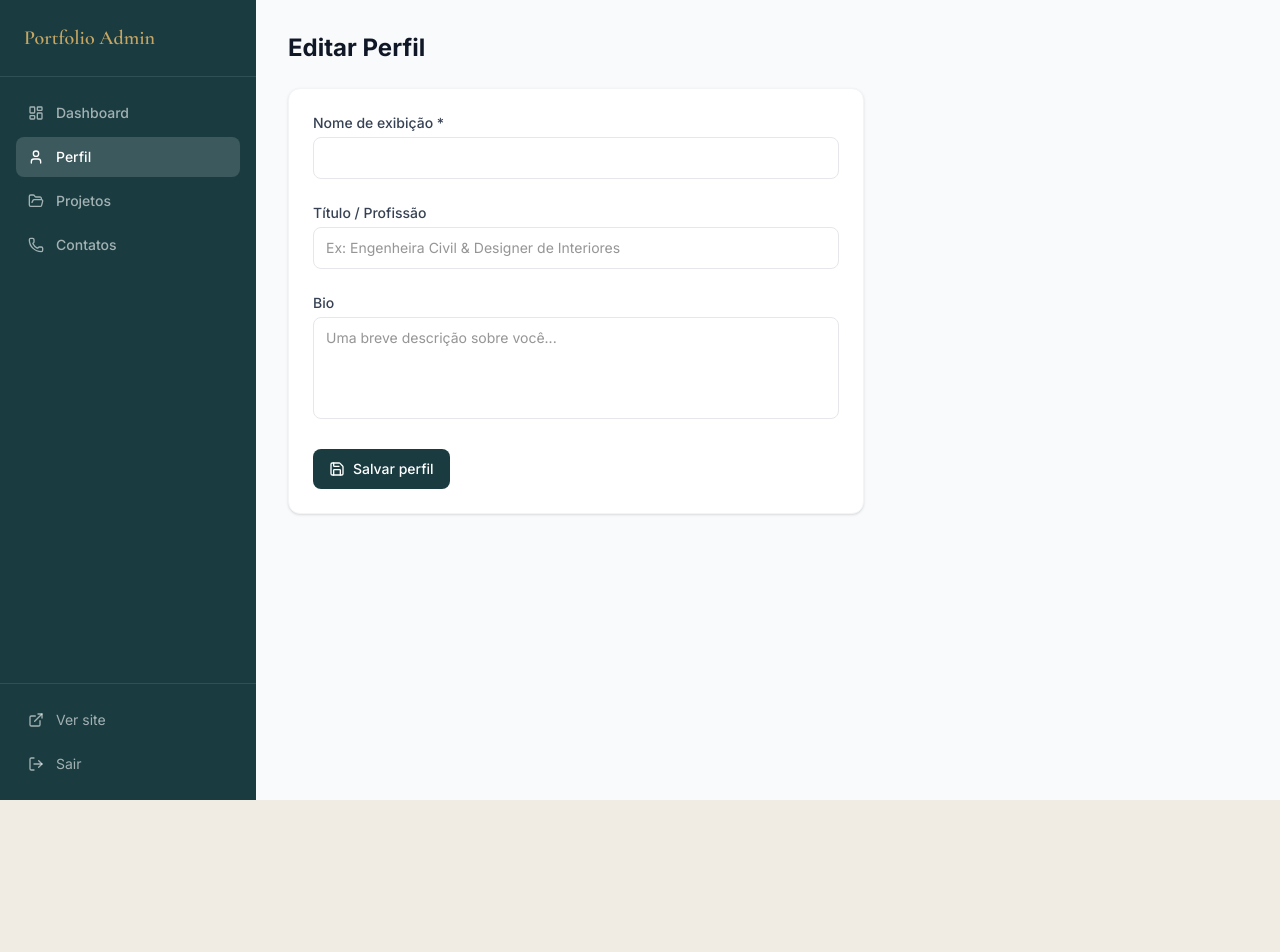
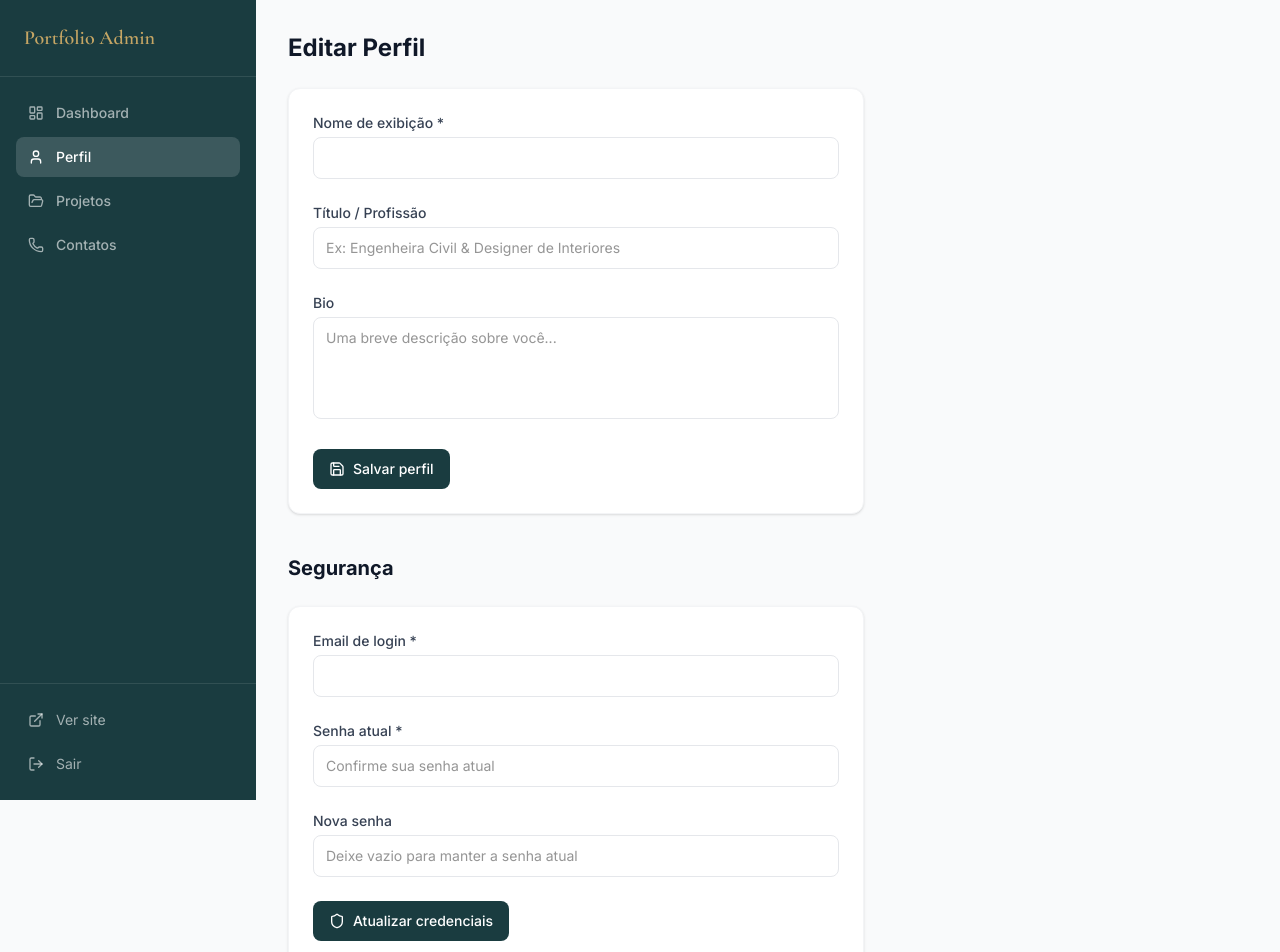
Before and after one commit to wesleyeduardodev/portfolio-platform, a Next.js app: page /admin/profile in a window 1280 px wide. Shown: the top 952 px of the page. Before the commit the page ends 800 px from the top, so only its background shows below. Built offline with nearby package versions, Linux system fonts and the light colour scheme; no server answers; the database is empty; sample sign-in values are in the browser's storage.

Commit message:
ajustes gerais

```diff
--- a/prisma/seed.ts
+++ b/prisma/seed.ts
@@ -11,7 +11,7 @@ async function main() {
 
   const user = await prisma.user.upsert({
     where: { email: process.env.ADMIN_EMAIL || "fernanda@fernanda-eng.com.br" },
-    update: {},
+    update: { email: process.env.ADMIN_EMAIL || "fernanda@fernanda-eng.com.br", passwordHash },
     create: {
       email: process.env.ADMIN_EMAIL || "fernanda@fernanda-eng.com.br",
       passwordHash,
--- a/src/app/(admin)/admin/profile/page.tsx
+++ b/src/app/(admin)/admin/profile/page.tsx
@@ -2,14 +2,16 @@ import { auth } from "@/lib/auth";
 import { prisma } from "@/lib/prisma";
 import { redirect } from "next/navigation";
 import { ProfileForm } from "@/components/admin/ProfileForm";
+import { SecurityForm } from "@/components/admin/SecurityForm";
 
 export default async function ProfilePage() {
   const session = await auth();
   if (!session?.user?.id) redirect("/login");
 
-  const profile = await prisma.profile.findUnique({
-    where: { userId: session.user.id },
-  });
+  const [profile, user] = await Promise.all([
+    prisma.profile.findUnique({ where: { userId: session.user.id } }),
+    prisma.user.findUnique({ where: { id: session.user.id }, select: { email: true } }),
+  ]);
 
   return (
     <div>
@@ -17,6 +19,11 @@ export default async function ProfilePage() {
       <div className="max-w-xl bg-white rounded-xl p-6 border border-gray-100 shadow-sm">
         <ProfileForm profile={profile} />
       </div>
+
+      <h2 className="text-xl font-bold text-gray-900 mt-10 mb-6">Segurança</h2>
+      <div className="max-w-xl bg-white rounded-xl p-6 border border-gray-100 shadow-sm">
+        <SecurityForm email={user?.email || ""} />
+      </div>
     </div>
   );
 }
--- /dev/null
+++ b/src/app/api/auth/change-credentials/route.ts
@@ -0,0 +1,49 @@
+import { NextResponse } from "next/server";
+import bcrypt from "bcryptjs";
+import { auth } from "@/lib/auth";
+import { prisma } from "@/lib/prisma";
+import { securitySchema } from "@/lib/validations";
+
+export async function PUT(request: Request) {
+  const session = await auth();
+  if (!session?.user?.id) {
+    return NextResponse.json({ error: "Não autorizado" }, { status: 401 });
+  }
+
+  const body = await request.json();
+  const parsed = securitySchema.safeParse(body);
+  if (!parsed.success) {
+    return NextResponse.json(
+      { error: parsed.error.errors[0].message },
+      { status: 400 }
+    );
+  }
+
+  const { email, currentPassword, newPassword } = parsed.data;
+
+  const user = await prisma.user.findUnique({
+    where: { id: session.user.id },
+  });
+
+  if (!user) {
+    return NextResponse.json({ error: "Usuário não encontrado" }, { status: 404 });
+  }
+
+  const valid = await bcrypt.compare(currentPassword, user.passwordHash);
+  if (!valid) {
+    return NextResponse.json({ error: "Senha atual incorreta" }, { status: 403 });
+  }
+
+  const updateData: { email: string; passwordHash?: string } = { email };
+
+  if (newPassword) {
+    updateData.passwordHash = await bcrypt.hash(newPassword, 12);
+  }
+
+  await prisma.user.update({
+    where: { id: user.id },
+    data: updateData,
+  });
+
+  return NextResponse.json({ ok: true });
+}
--- /dev/null
+++ b/src/components/admin/SecurityForm.tsx
@@ -0,0 +1,127 @@
+"use client";
+
+import { useState } from "react";
+import { useForm } from "react-hook-form";
+import { zodResolver } from "@hookform/resolvers/zod";
+import { securitySchema, type SecurityInput } from "@/lib/validations";
+import { signOut } from "next-auth/react";
+import { Shield, Loader2 } from "lucide-react";
+
+interface SecurityFormProps {
+  email: string;
+}
+
+export function SecurityForm({ email }: SecurityFormProps) {
+  const [saving, setSaving] = useState(false);
+  const [message, setMessage] = useState("");
+
+  const {
+    register,
+    handleSubmit,
+    formState: { errors },
+  } = useForm<SecurityInput>({
+    resolver: zodResolver(securitySchema),
+    defaultValues: {
+      email,
+      currentPassword: "",
+      newPassword: undefined,
+    },
+  });
+
+  async function onSubmit(data: SecurityInput) {
+    setSaving(true);
+    setMessage("");
+
+    const res = await fetch("/api/auth/change-credentials", {
+      method: "PUT",
+      headers: { "Content-Type": "application/json" },
+      body: JSON.stringify(data),
+    });
+
+    if (res.ok) {
+      setMessage("Credenciais atualizadas! Redirecionando para login...");
+      setTimeout(() => signOut({ callbackUrl: "/login" }), 1500);
+    } else {
+      const json = await res.json();
+      setMessage(json.error || "Erro ao atualizar credenciais");
+      setSaving(false);
+    }
+  }
+
+  return (
+    <form onSubmit={handleSubmit(onSubmit)} className="space-y-4 sm:space-y-6">
+      <div>
+        <label className="block text-sm font-medium text-gray-700 mb-1">
+          Email de login *
+        </label>
+        <input
+          {...register("email")}
+          type="email"
+          className="w-full rounded-lg border border-gray-200 px-3 py-2.5 text-sm outline-none focus:border-primary focus:ring-1 focus:ring-primary"
+        />
+        {errors.email && (
+          <p className="mt-1 text-xs text-red-500">{errors.email.message}</p>
+        )}
+      </div>
+
+      <div>
+        <label className="block text-sm font-medium text-gray-700 mb-1">
+          Senha atual *
+        </label>
+        <input
+          {...register("currentPassword")}
+          type="password"
+          className="w-full rounded-lg border border-gray-200 px-3 py-2.5 text-sm outline-none focus:border-primary focus:ring-1 focus:ring-primary"
+          placeholder="Confirme sua senha atual"
+        />
+        {errors.currentPassword && (
+          <p className="mt-1 text-xs text-red-500">
+            {errors.currentPassword.message}
+          </p>
+        )}
+      </div>
+
+      <div>
+        <label className="block text-sm font-medium text-gray-700 mb-1">
+          Nova senha
+        </label>
+        <input
+          {...register("newPassword")}
+          type="password"
+          className="w-full rounded-lg border border-gray-200 px-3 py-2.5 text-sm outline-none focus:border-primary focus:ring-1 focus:ring-primary"
+          placeholder="Deixe vazio para manter a senha atual"
+        />
+        {errors.newPassword && (
+          <p className="mt-1 text-xs text-red-500">
+            {errors.newPassword.message}
+          </p>
+        )}
+      </div>
+
+      {message && (
+        <p
+          className={`text-sm ${
+            message.includes("Erro") || message.includes("incorreta")
+              ? "text-red-500"
+              : "text-green-600"
+          }`}
+        >
+          {message}
+        </p>
+      )}
+
+      <button
+        type="submit"
+        disabled={saving}
+        className="inline-flex items-center gap-2 rounded-lg bg-primary px-4 py-2.5 text-sm font-medium text-white hover:bg-primary/90 disabled:opacity-50 transition"
+      >
+        {saving ? (
+          <Loader2 className="h-4 w-4 animate-spin" />
+        ) : (
+          <Shield className="h-4 w-4" />
+        )}
+        {saving ? "Salvando..." : "Atualizar credenciais"}
+      </button>
+    </form>
+  );
+}
--- a/src/lib/validations.ts
+++ b/src/lib/validations.ts
@@ -38,7 +38,19 @@ export const reorderSchema = z.object({
   ),
 });
 
+export const securitySchema = z
+  .object({
+    email: z.string().email("Email inválido"),
+    currentPassword: z.string().min(1, "Senha atual é obrigatória"),
+    newPassword: z.string().optional(),
+  })
+  .refine(
+    (data) => !data.newPassword || data.newPassword.length >= 6,
+    { message: "Mínimo 6 caracteres", path: ["newPassword"] }
+  );
+
 export type LoginInput = z.infer<typeof loginSchema>;
 export type ProfileInput = z.infer<typeof profileSchema>;
 export type ProjectInput = z.infer<typeof projectSchema>;
 export type ContactInput = z.infer<typeof contactSchema>;
+export type SecurityInput = z.infer<typeof securitySchema>;
--- a/src/middleware.ts
+++ b/src/middleware.ts
@@ -1,13 +1,16 @@
-import { auth } from "@/lib/auth";
+import { NextResponse } from "next/server";
+import type { NextRequest } from "next/server";
+import { getToken } from "next-auth/jwt";
 
-export default auth((req) => {
-  const isAdmin = req.nextUrl.pathname.startsWith("/admin");
-  const isLoggedIn = !!req.auth;
+export async function middleware(req: NextRequest) {
+  const token = await getToken({ req, secret: process.env.NEXTAUTH_SECRET });
 
-  if (isAdmin && !isLoggedIn) {
-    return Response.redirect(new URL("/login", req.nextUrl));
+  if (!token) {
+    return NextResponse.redirect(new URL("/login", req.url));
   }
-});
+
+  return NextResponse.next();
+}
 
 export const config = {
   matcher: ["/admin/:path*"],
```
